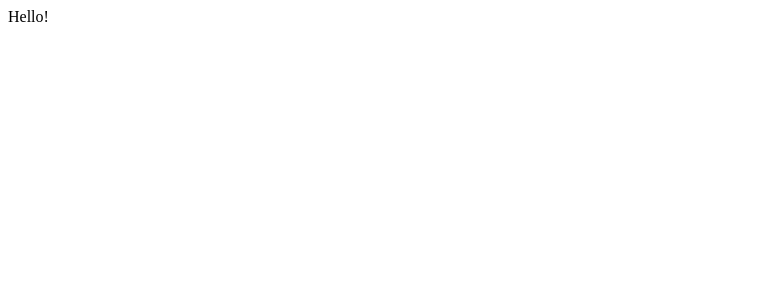
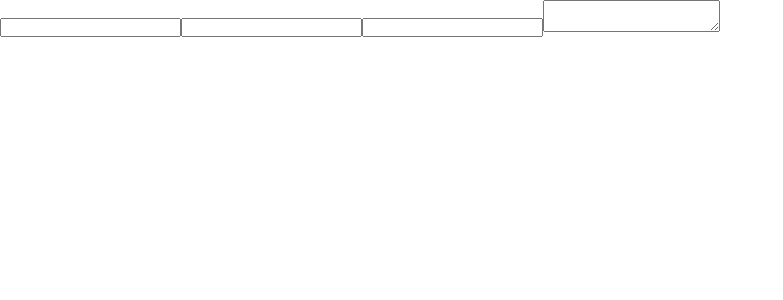
Before and after one commit to redskyby/itprofit_test_task, a React app in the folder client/: page / in a window 1280 px wide. Shown: the top 300 px of the page, without its empty margins (0-783 px from the left). Built offline with nearby package versions, Linux system fonts and the light colour scheme.

Commit message:
1)MiniCssExtractPlugin was added. 2)custom.d.ts was added

```diff
--- a/client/package.json
+++ b/client/package.json
@@ -19,6 +19,7 @@
     "@types/webpack-dev-server": "^4.7.2",
     "css-loader": "^6.10.0",
     "html-webpack-plugin": "^5.6.0",
+    "mini-css-extract-plugin": "^2.8.0",
     "sass": "^1.70.0",
     "sass-loader": "^14.1.0",
     "style-loader": "^3.3.4",
--- /dev/null
+++ b/client/src/components/app/App.module.scss
@@ -0,0 +1,5 @@
+*{
+  margin: 0;
+  padding: 0;
+  box-sizing: border-box;
+}
--- a/client/src/components/app/App.tsx
+++ b/client/src/components/app/App.tsx
@@ -1,10 +1,14 @@
 import React from 'react';
+import style from "./App.module.scss"
 
 const App = () => {
     return (
-        <div>
-            Hello!
-        </div>
+        <form action="" className={style.test}>
+            <input type="text"/>
+            <input type="text"/>
+            <input type="text"/>
+            <textarea />
+        </form>
     );
 };
 
--- /dev/null
+++ b/client/src/custom.d.ts
@@ -0,0 +1,4 @@
+declare module "*.module.scss" {
+    const classes: { [key: string]: string };
+    export default classes;
+}
--- a/client/webpack.config.ts
+++ b/client/webpack.config.ts
@@ -2,6 +2,7 @@ import path from 'path';
 import webpack from 'webpack';
 import HtmlWebpackPlugin from "html-webpack-plugin";
 import type { Configuration as DevServerConfiguration } from "webpack-dev-server"
+import MiniCssExtractPlugin from "mini-css-extract-plugin";
 
 type Mode = "production" | 'development';
 
@@ -19,7 +20,11 @@ export default (env : EnvVariables) => {
             clean : true
         },
         plugins : [
-            new HtmlWebpackPlugin({template : path.resolve(__dirname , "public" , 'index.html')})
+            new HtmlWebpackPlugin({template : path.resolve(__dirname , "public" , 'index.html')}),
+            new MiniCssExtractPlugin({
+                filename : 'css/[name].[contenthash:8].css',
+                chunkFilename : 'css/[name].[contenthash:8].css',
+            })
         ] ,
         module : {
             rules :[
@@ -27,7 +32,7 @@ export default (env : EnvVariables) => {
                     test: /\.s[ac]ss$/i,
                     use: [
                         // Creates `style` nodes from JS strings
-                        "style-loader",
+                        MiniCssExtractPlugin.loader ,
                         // Translates CSS into CommonJS
                         "css-loader",
                         // Compiles Sass to CSS
```
Also changed, not shown: 1 other file (tests, documents, lock files or other folders).
